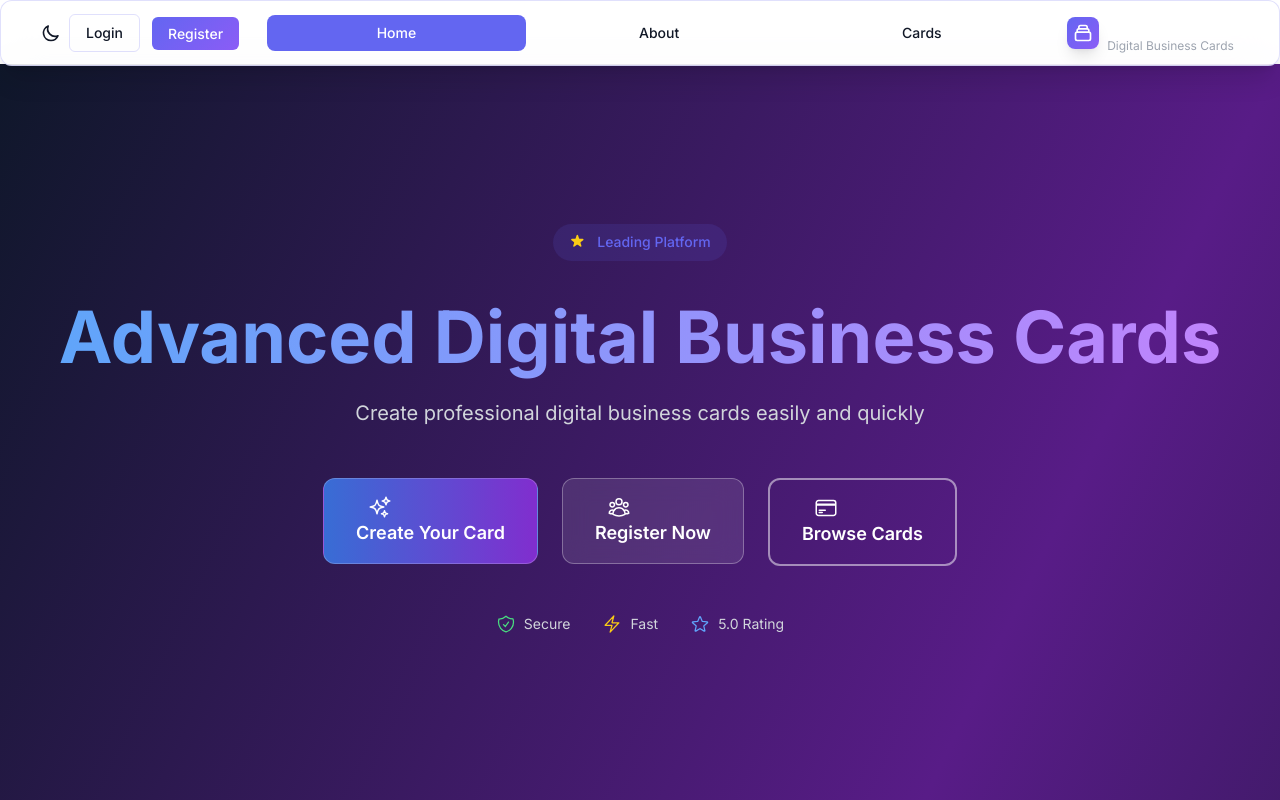
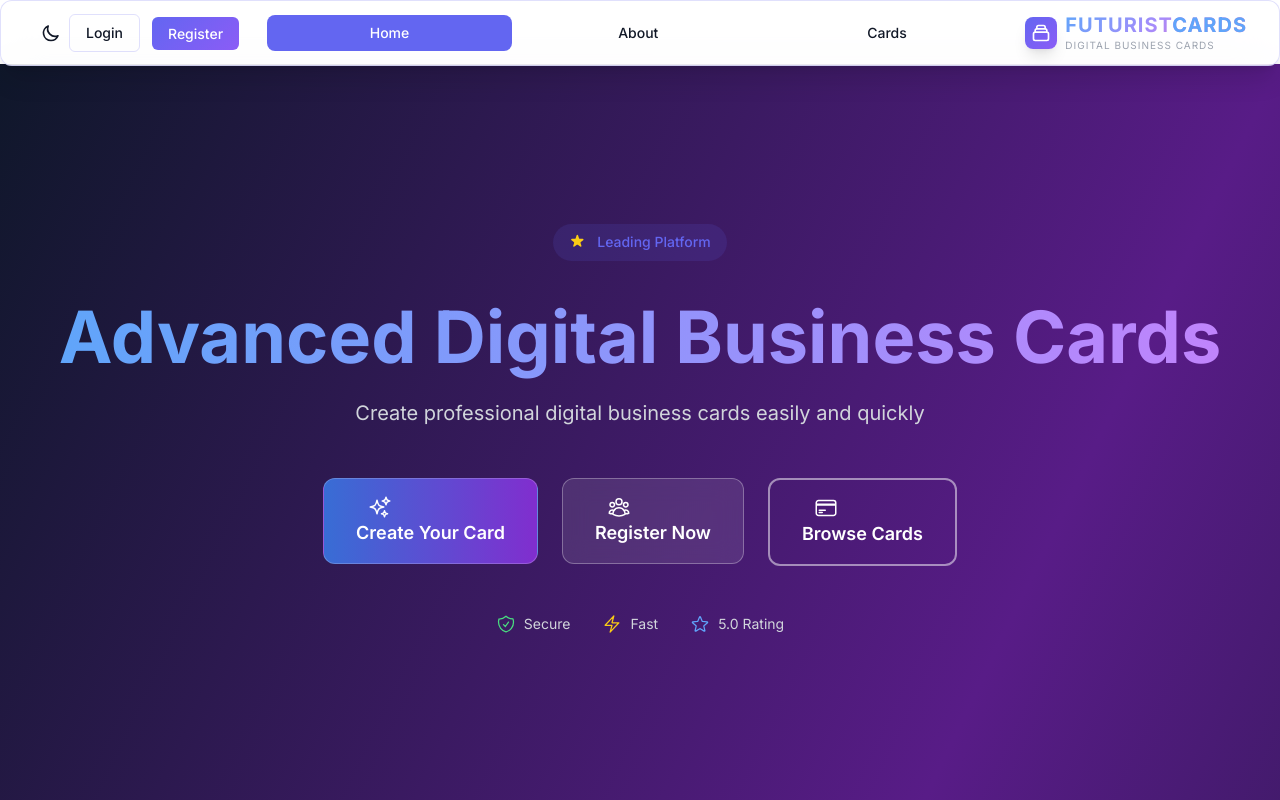
Before and after one commit to Sy2force/FuturistCards, a React (Vite) app in the folder frontend/: page / in a window 1280 px wide. Shown: the top 800 px of the page. Built offline with nearby package versions, Linux system fonts and the light colour scheme.

Commit message:
Optimize: Modern gradient title FUTURISTCARDS in navbar

```diff
--- a/frontend/src/components/layout/Navbar.jsx
+++ b/frontend/src/components/layout/Navbar.jsx
@@ -191,13 +191,19 @@ const Navbar = ({ onCreateCard }) => {
               {/* Site Title */}
               <div className="flex flex-col">
                 <span
-                  className="text-xl font-bold leading-tight whitespace-nowrap tracking-wide text-white"
+                  className="text-xl font-bold leading-tight whitespace-nowrap tracking-wider"
+                  style={{
+                    background: 'linear-gradient(135deg, #60a5fa, #a78bfa, #f472b6)',
+                    WebkitBackgroundClip: 'text',
+                    WebkitTextFillColor: 'transparent',
+                    backgroundClip: 'text'
+                  }}
                   data-testid="site-title"
                 >
-                  FuturistCards
+                  FUTURIST<span style={{ color: '#60a5fa', WebkitTextFillColor: '#60a5fa' }}>CARDS</span>
                 </span>
                 <span
-                  className="text-xs text-gray-400"
+                  className="text-[10px] text-gray-400 tracking-widest uppercase"
                 >
                   Digital Business Cards
                 </span>
```
